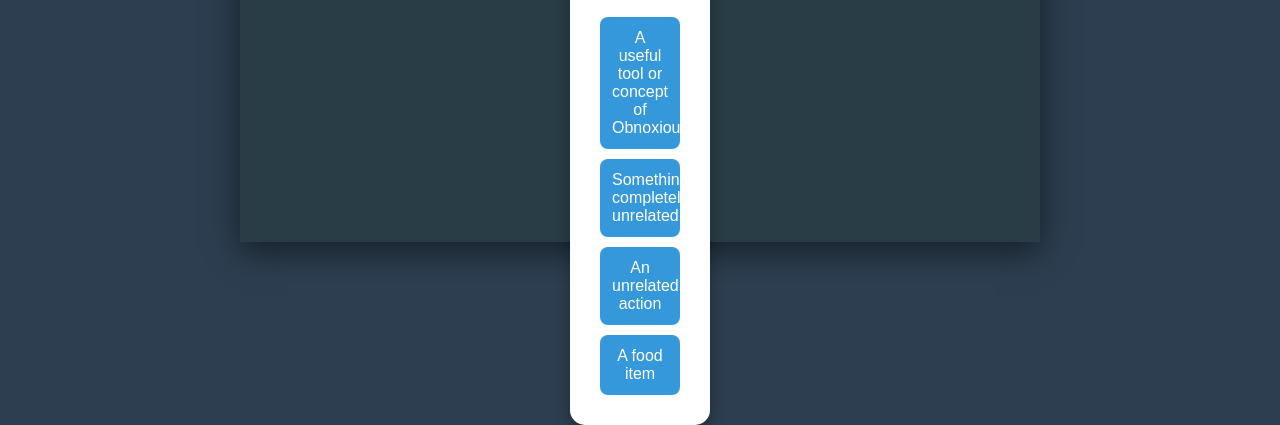
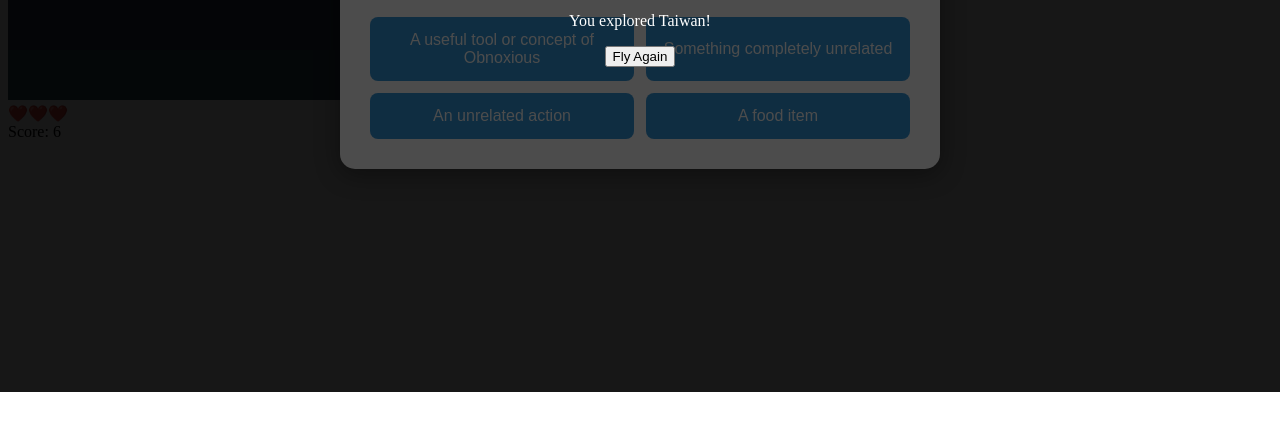
Before and after one commit to Taploid7/violetflyinggame, a plain HTML site: page index.html in a window 1280 px wide. Shown: the part 408-833 px from the top of the page. After the commit the page ends 800 px from the top, so only its background shows below. Drawn offline with Linux system fonts and the light colour scheme; no server answers.

Commit message:
Fixing pathing

```diff
--- a/game.js
+++ b/game.js
@@ -5,8 +5,8 @@ const ctx = canvas.getContext("2d");
 const violetSprite = new Image();
 violetSprite.src = "assets/violet.png";
 
-// Game Values
-let violet = { x: 100, y: 200, width: 50, height: 50, gravity: 0.25, velocity: 0 };
+// Game Values (Optimized for slower, smoother flight)
+let violet = { x: 100, y: 200, width: 60, height: 60, gravity: 0.10, velocity: 0 };
 let score = 0;
 let lives = 3;
 let isGameActive = true;
@@ -16,26 +16,26 @@ let isPausedForQuiz = false;
 let bgX = 0;
 const bgSpeed = 2;
 
-// --- JITTER EFFECT VARIABLES ---
+// --- DYNAMIC ENGINE SHAKING VARIABLES ---
 let jitterTimer = 0;
-const jitterSpeed = 0.5; // How fast she vibrates
-const jitterAmount = 3;  // How many pixels she vibrates up and down
+const jitterSpeed = 0.8; // Fast frequency for engine purr
+const jitterAmount = 5;  // Shakes 5 pixels up/down for visible feedback
 
-// Track user key configurations
+// Track spacebar inputs
 window.addEventListener("keydown", (e) => {
     if (e.code === "Space" && isGameActive && !isPausedForQuiz) {
-        violet.velocity = -5.5;
+        violet.velocity = -3.2; // Smooth upward lift tap
     }
 });
 
 function update() {
     if (!isGameActive || isPausedForQuiz) return;
 
-    // Apply standard engine physics gravity
+    // Apply standard engine physics gravity (Slow descent profile)
     violet.velocity += violet.gravity;
     violet.y += violet.velocity;
 
-    // Advance the jitter timer animation frame when the game is running
+    // Advance engine rumble clock frame
     jitterTimer += jitterSpeed;
 
     // Move the infinite looping background map framework coordinates leftward
@@ -44,7 +44,7 @@ function update() {
         bgX = 0;
     }
 
-    // Checking Bottom Collision or dipping under threshold lines
+    // Checking Bottom/Top Collision boundaries
     if (violet.y + violet.height >= canvas.height || violet.y <= 0) {
         triggerDippedQuizEvent();
     }
@@ -58,12 +58,16 @@ function render() {
     ctx.clearRect(0, 0, canvas.width, canvas.height);
 
     // Continuous background generation render pipeline loop
-    ctx.fillStyle = "#87CEEB";
-    ctx.fillRect(bgX, 0, canvas.width, canvas.height);
-    ctx.fillRect(bgX + canvas.width, 0, canvas.width, canvas.height);
+    ctx.fillStyle = "#2c3e50"; // Dark sky backdrop
+    ctx.fillRect(0, 0, canvas.width, canvas.height);
+
+    // Draw running track placeholders
+    ctx.fillStyle = "#34495e";
+    ctx.fillRect(bgX, 450, canvas.width, 50);
+    ctx.fillRect(bgX + canvas.width, 450, canvas.width, 50);
 
     // Calculate engine jitter offset position
-    // If paused, stop jittering so the screen looks stable
+    // Creates a constant buzzing effect while flying, freezes perfectly when paused
     let currentJitter = (isGameActive && !isPausedForQuiz) ? Math.sin(jitterTimer) * jitterAmount : 0;
     let renderedY = violet.y + currentJitter;
 
@@ -85,7 +89,7 @@ function gameLoop() {
 
 function triggerDippedQuizEvent() {
     isPausedForQuiz = true;
-    violet.y = 200;
+    violet.y = 200; // Reset safely to the center screen line
     violet.velocity = 0;
 
     document.getElementById("quiz-modal").classList.remove("hidden");
--- a/style.css
+++ b/style.css
@@ -1,46 +1,4 @@
-body {
-    margin: 0;
-    padding: 0;
-    background-color: #2c3e50;
-    font-family: 'Arial', sans-serif;
-    display: flex;
-    justify-content: center;
-    align-items: center;
-    height: 100vh;
-    overflow: hidden;
-}
-
-#game-container {
-    position: relative;
-    width: 800px;
-    height: 500px;
-    box-shadow: 0 10px 30px rgba(0,0,0,0.5);
-}
-
-canvas {
-    background-color: #70c5ce;
-    display: block;
-}
-
-#ui-layer {
-    position: absolute;
-    top: 20px;
-    left: 20px;
-    right: 20px;
-    display: flex;
-    justify-content: space-between;
-    font-size: 24px;
-    font-weight: bold;
-    color: white;
-    text-shadow: 2px 2px 4px rgba(0,0,0,0.6);
-    pointer-events: none;
-}
-
-.hidden {
-    display: none !important;
-}
-
-/* AI Quiz Overlay Box */
+/* AI Quiz Overlay Box (Fixed Width Layout) */
 #quiz-modal, #game-over-screen {
     position: absolute;
     top: 0;
@@ -62,49 +20,44 @@ canvas {
     padding: 30px;
     border-radius: 15px;
     text-align: center;
-    max-width: 500px;
-    width: 80px;
-    box-shadow: 0 5px 15px rgba(0,0,0,0.3);
+    max-width: 600px; /* Increased width to prevent narrow squishing */
+    width: 85%;
+    box-shadow: 0 5px 25px rgba(0,0,0,0.4);
+    box-sizing: border-box;
 }
 
 .modal-content h2 {
     color: #e74c3c;
     margin-top: 0;
+    font-size: 26px;
 }
 
 #question-text {
-    font-size: 20px;
+    font-size: 22px;
     margin: 20px 0;
     font-weight: bold;
+    line-height: 1.4;
 }
 
 #options-container {
-    display: flex;
-    flex-direction: column;
-    gap: 10px;
+    display: grid; /* Grid layout looks much better for choices */
+    grid-template-columns: 1fr 1fr;
+    gap: 12px;
+    margin-top: 20px;
 }
 
 .option-btn {
     background-color: #3498db;
     color: white;
     border: none;
-    padding: 12px;
+    padding: 14px;
     font-size: 16px;
     border-radius: 8px;
     cursor: pointer;
-    transition: background 0.2s;
+    transition: background 0.2s, transform 0.1s;
 }
 
 .option-btn:hover {
     background-color: #2980b9;
+    transform: scale(1.02);
 }
-
-#restart-btn {
-    padding: 15px 30px;
-    font-size: 20px;
-    background-color: #2ecc71;
-    color: white;
-    border: none;
-    border-radius: 10px;
-    cursor: pointer;
-}
```
Also changed, not shown: api/chat.js (+19 -20 lines), package.json (deleted, +0 -8 lines).
